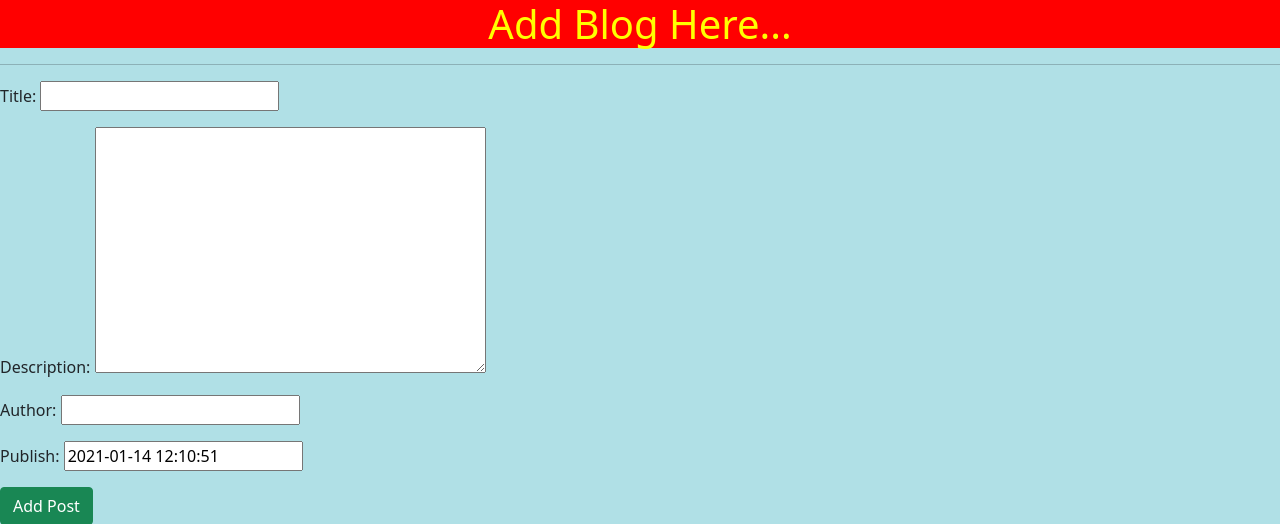
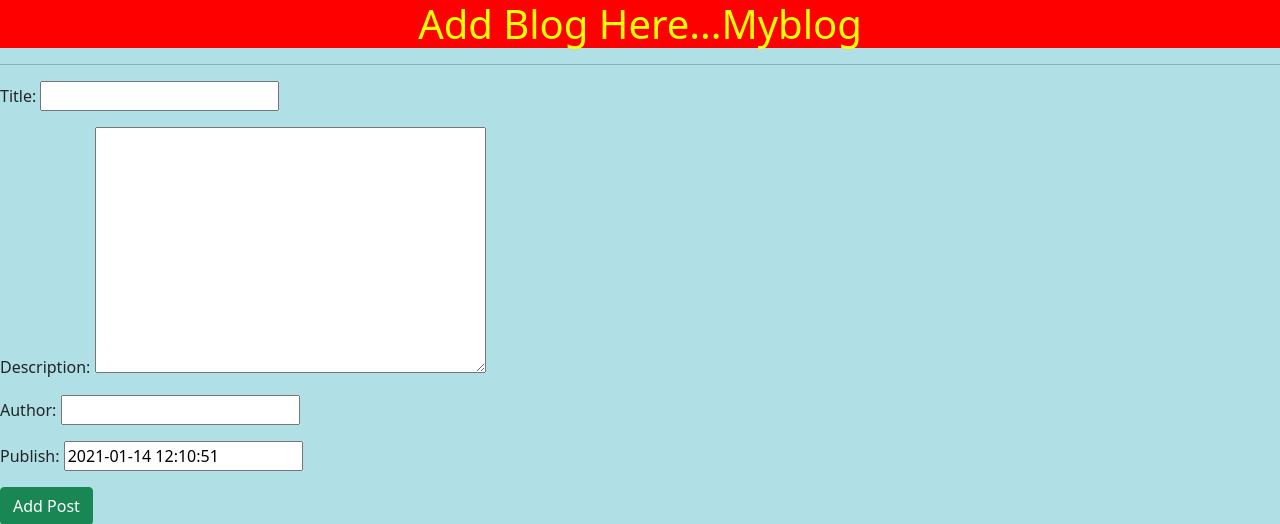
Before and after one commit to Rupesh-Sonawaane/Myblog, a Django app: page /addpost/ in a window 1280 px wide. Shown: the top 524 px of the page. Run offline with Django 3.2, Linux system fonts and the light colour scheme.

Commit message:
add file updated

```diff
--- a/blog/templates/add.html
+++ b/blog/templates/add.html
@@ -8,7 +8,7 @@
     <link rel="stylesheet" href="{% static "css/style.css" %}">
   </head>
   <body>
-  <center> <h1>Add Blog Here...</h1> </center>
+  <center> <h1>Add Blog Here...Myblog</h1> </center>
    <hr>
     <form class="" action="/addpost/" method="POST">{% csrf_token %}
       {{form.as_p}}
```
